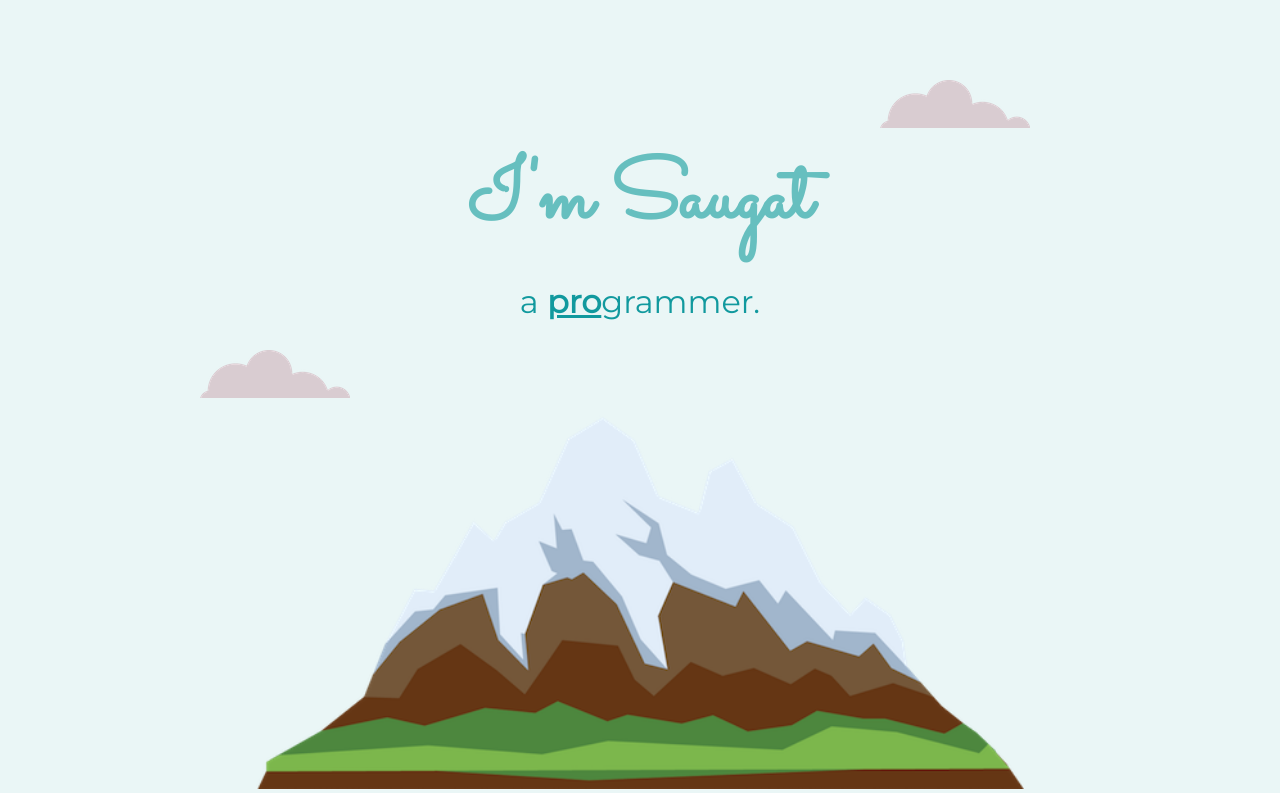
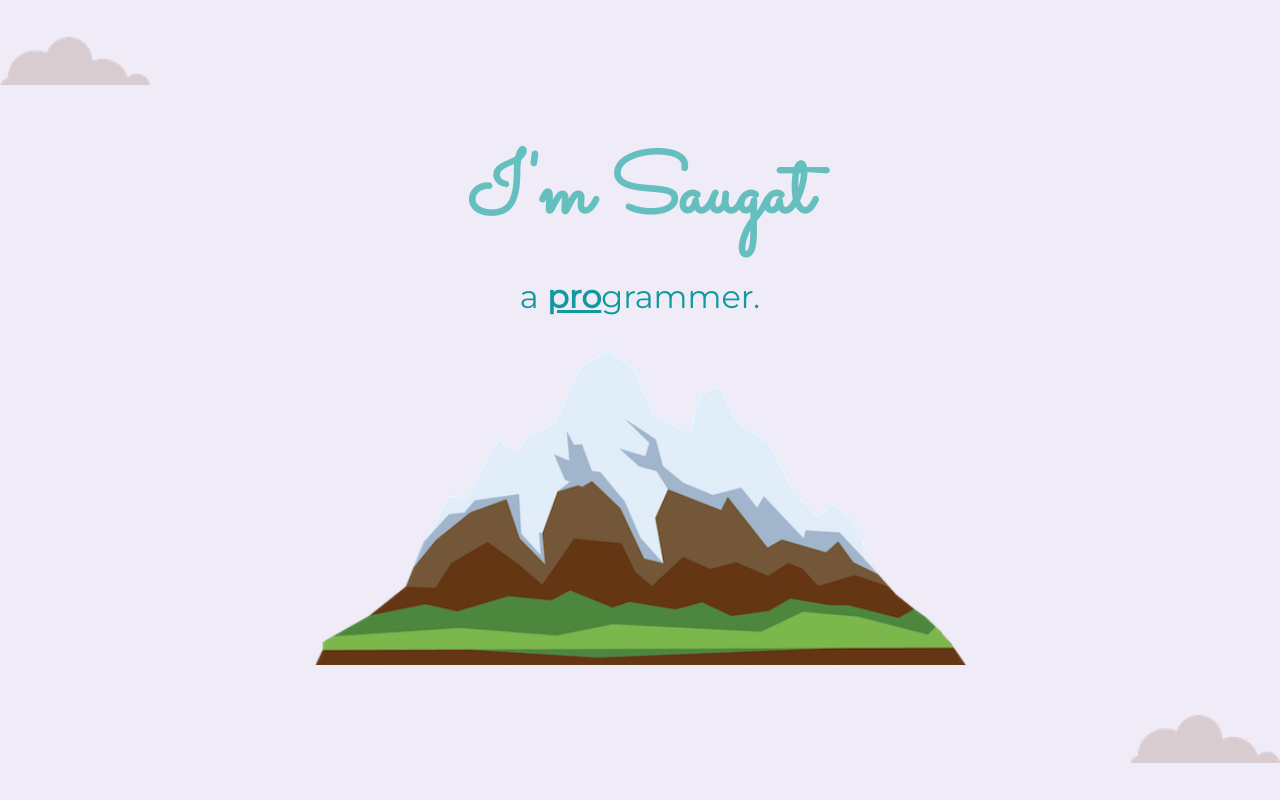
Before and after one commit to Saugat2002/Portfolio-Website, a plain HTML site: page index.html in a window 1280 px wide. Shown: the top 800 px of the page. Drawn offline with Linux system fonts and the light colour scheme.

Commit message:
Update styles.css

```diff
--- a/css/styles.css
+++ b/css/styles.css
@@ -58,8 +58,10 @@ hr {
   width: 5%;
 }
 
-p {
+
+.skill p {
   line-height: 2;
+    width: 600px;
 }
 
 table {
@@ -85,8 +87,14 @@ textarea {
 /* CLASS SELECTORS */
 
 .top-container {
-  background-color: #eaf6f6;
-  padding-top: 90px;
+  display: flex;
+  flex-direction: column;
+  align-items: center;
+  justify-content: center;
+  width: 100%;
+  background-color: #ddd6ef7a;
+  height: 100vh;
+
 }
 
 .pro {
@@ -94,16 +102,17 @@ textarea {
   text-decoration: underline;
 }
 
+.cloud{
+  width: 100px;
+  height: auto;
+}
+
 .top-cloud {
-  position: absolute;
-  right: 250px;
-  top: 80px;
+  align-self: flex-start;
 }
 
 .bottom-cloud {
-  left: 200px;
-  position: absolute;
-  top: 350px;
+  align-self: flex-end;
 }
 
 .heading-text {
@@ -115,7 +124,9 @@ textarea {
 }
 
 .mountain {
-  width: 60%;
+  position: relative;
+  bottom: 50px;
+  width: 51%;
 }
 
 .middle-container {
@@ -123,14 +134,14 @@ textarea {
 }
 
 .intro {
-  width: 30%;
+  width: 80%;
   margin: auto;
 }
 
 .skill-row {
   margin: 100px auto 100px;
   text-align: left;
-  width: 50%;
+  width: 80%;
 }
 
 .skill-header {
```
